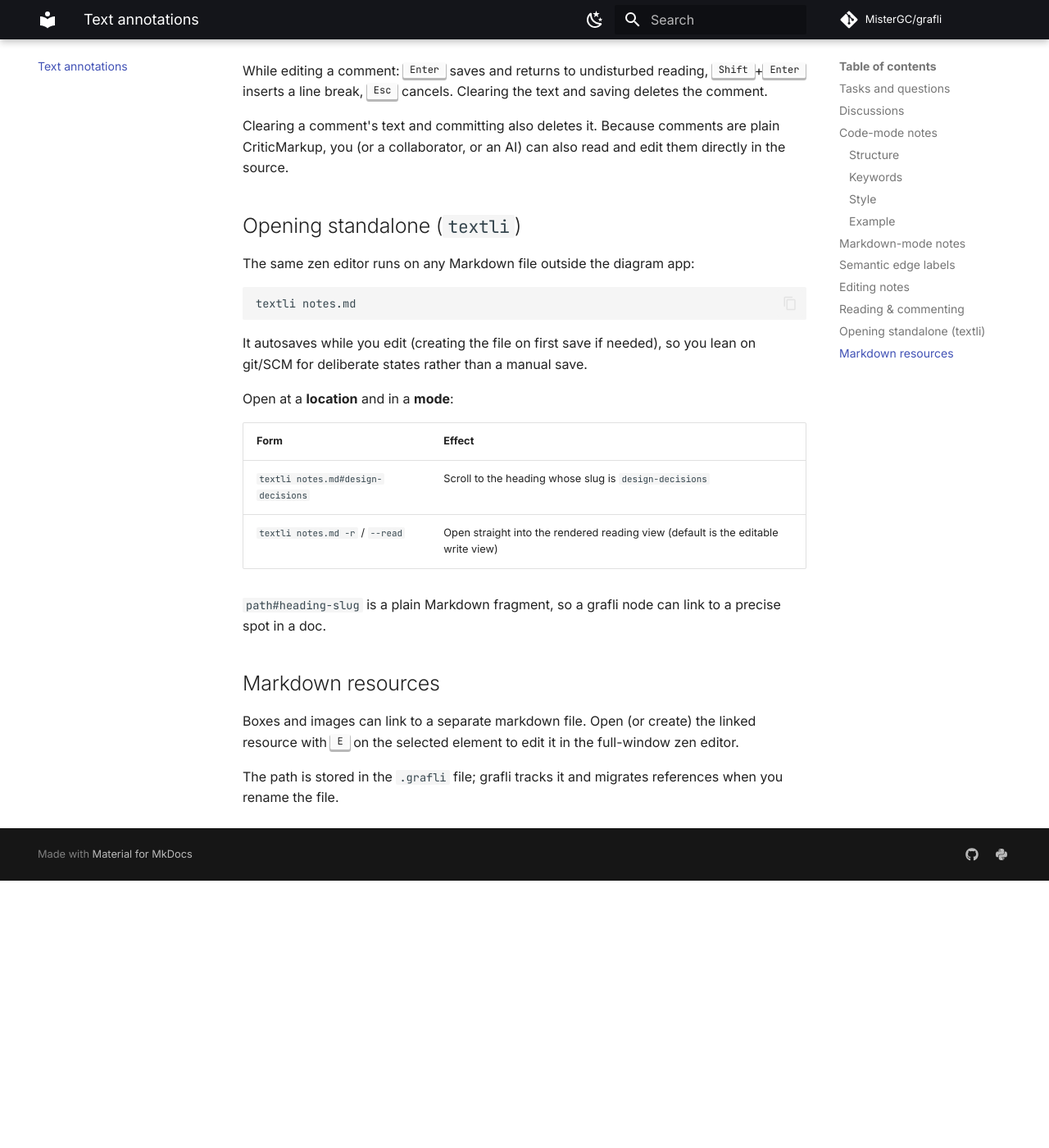
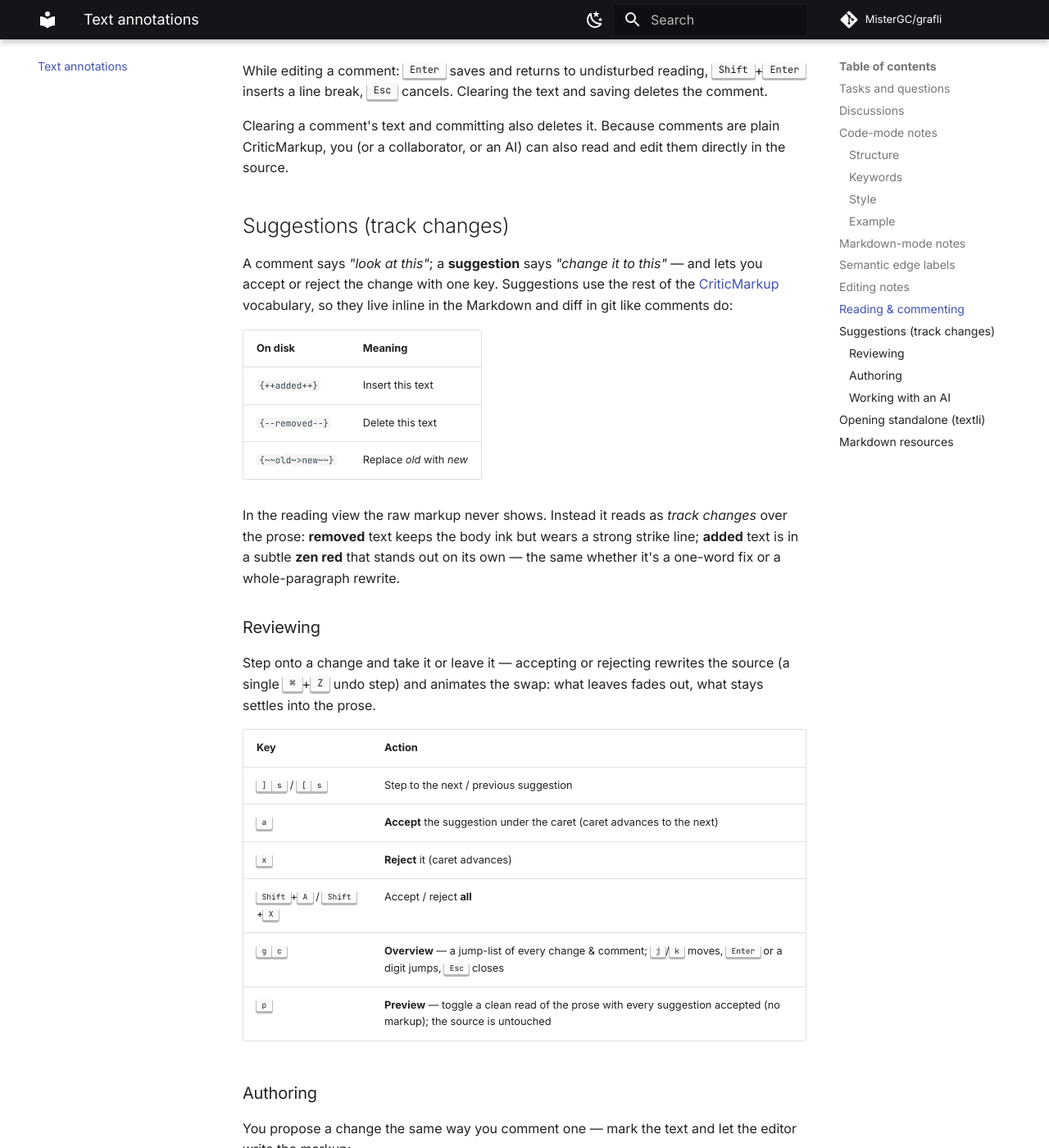
Before and after one commit to MisterGC/grafli, an MkDocs documentation site: the page built from docs/text-annotations.md, in a window 1280 px wide and 1400 px high, scrolled down 6015 px. Shown: the whole window at 82% size. Built offline with MkDocs 1.6.1 and Material for MkDocs 9.7.7, drawn with Linux system fonts in a browser that asks for light colours; comment, search, counter and statistics services are not loaded; before the commit the page ends 7089 px from its top, so only the background shows below that; some of the changed text lies outside the part shown.

Commit message:
Suggestion mode (phase 7): docs, keybindings, grafli skill guidance, CHANGELOG, refreshed demo

```diff
--- a/docs/text-annotations.md
+++ b/docs/text-annotations.md
@@ -226,6 +226,61 @@ Clearing a comment's text and committing also deletes it. Because comments are
 plain CriticMarkup, you (or a collaborator, or an AI) can also read and edit
 them directly in the source.
 
+## Suggestions (track changes)
+
+A comment says *"look at this"*; a **suggestion** says *"change it to this"* —
+and lets you accept or reject the change with one key. Suggestions use the rest
+of the [CriticMarkup](http://criticmarkup.com/) vocabulary, so they live inline
+in the Markdown and diff in git like comments do:
+
+| On disk | Meaning |
+|---------|---------|
+| `{++added++}` | Insert this text |
+| `{--removed--}` | Delete this text |
+| `{~~old~>new~~}` | Replace *old* with *new* |
+
+In the reading view the raw markup never shows. Instead it reads as *track
+changes* over the prose: **removed** text keeps the body ink but wears a strong
+strike line; **added** text is in a subtle **zen red** that stands out on its own
+— the same whether it's a one-word fix or a whole-paragraph rewrite.
+
+### Reviewing
+
+Step onto a change and take it or leave it — accepting or rejecting rewrites the
+source (a single <kbd>⌘</kbd>+<kbd>Z</kbd> undo step) and animates the swap: what
+leaves fades out, what stays settles into the prose.
+
+| Key | Action |
+|-----|--------|
+| <kbd>]</kbd><kbd>s</kbd> / <kbd>[</kbd><kbd>s</kbd> | Step to the next / previous suggestion |
+| <kbd>a</kbd> | **Accept** the suggestion under the caret (caret advances to the next) |
+| <kbd>x</kbd> | **Reject** it (caret advances) |
+| <kbd>Shift</kbd>+<kbd>A</kbd> / <kbd>Shift</kbd>+<kbd>X</kbd> | Accept / reject **all** |
+| <kbd>g</kbd><kbd>c</kbd> | **Overview** — a jump-list of every change & comment; <kbd>j</kbd>/<kbd>k</kbd> moves, <kbd>Enter</kbd> or a digit jumps, <kbd>Esc</kbd> closes |
+| <kbd>p</kbd> | **Preview** — toggle a clean read of the prose with every suggestion accepted (no markup); the source is untouched |
+
+### Authoring
+
+You propose a change the same way you comment one — mark the text and let the
+editor write the markup:
+
+| Gesture | Proposes |
+|---------|----------|
+| Select a span, <kbd>s</kbd>, type the replacement | A **substitution** (`{~~old~>new~~}`) |
+| Select a span, <kbd>s</kbd>, leave it empty | A **deletion** (`{--old--}`) |
+| <kbd>s</kbd> with **no** selection, type text | An **insertion** at the caret (`{++text++}`) |
+
+<kbd>Enter</kbd> commits, <kbd>Esc</kbd> abandons. (Authoring is disabled while
+the clean preview is showing.)
+
+### Working with an AI
+
+Suggestions are the natural surface for AI-assisted editing. Ask an agent to
+revise a doc and it can emit `{++…++}` / `{--…--}` / `{~~old~>new~~}` marks
+**in place** — then you review its edits in the reading view with <kbd>a</kbd> /
+<kbd>x</kbd> instead of hunting for what changed in a wall of new text. The marks
+are a stable on-disk contract, so the round-trip is just the file plus git.
+
 ## Opening standalone (`textli`)
 
 The same zen editor runs on any Markdown file outside the diagram app:
```
Also changed, not shown: CHANGELOG.md (+13 -0 lines), docs/keybindings.md (+19 -0 lines), examples/suggestions-demo.md (+13 -7 lines), grafli/skills/grafli/SKILL.md (+18 -0 lines).
